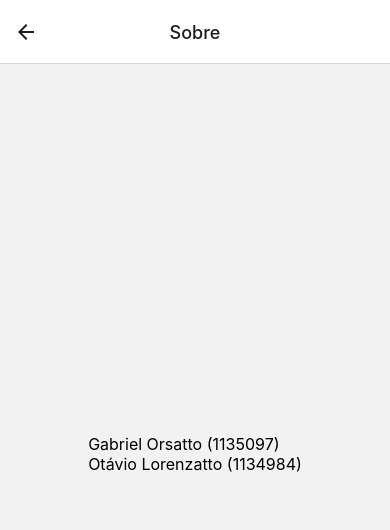
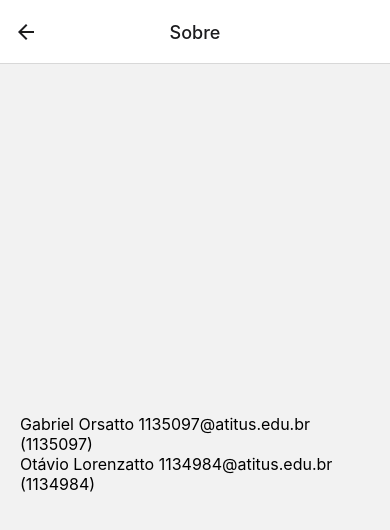
Before and after one commit to GabrielOrsatto/api-star-wars, a React Native app: screen /Sobre in a window 390 px wide. Shown: the top 530 px of the page. Built offline with nearby package versions, Linux system fonts and the light colour scheme; no server answers.

Commit message:
Adicionar email dos integrantes no Sobre

```diff
--- a/src/pages/Sobre.js
+++ b/src/pages/Sobre.js
@@ -5,8 +5,8 @@ export default function Sobre() {
   return (
     <View style={styles.container}>
       <Text style={styles.texto}>
-        Gabriel Orsatto (1135097){"\n"}
-        Otávio Lorenzatto (1134984)
+        Gabriel Orsatto 1135097@atitus.edu.br (1135097){"\n"}
+        Otávio Lorenzatto 1134984@atitus.edu.br (1134984)
       </Text>
     </View>
   );
```
